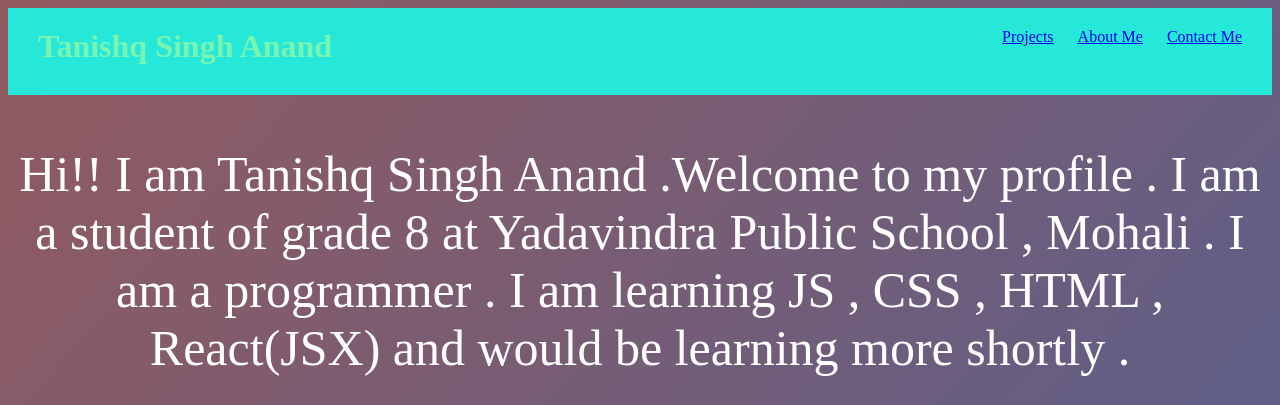
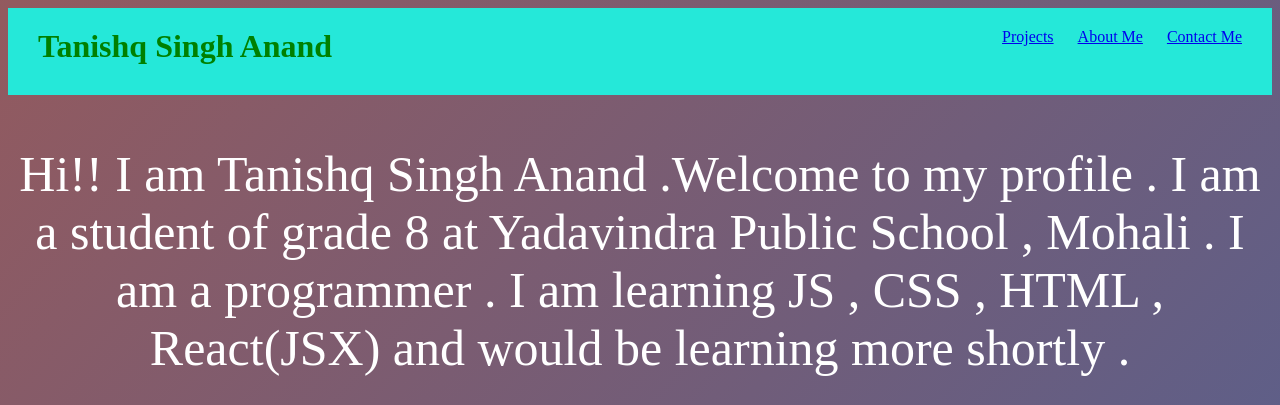
Before and after one commit to TanishqSinghAnand/Tanishq-Singh-Anand-Portfolio, a plain HTML site: page index.html in a window 1280 px wide. Shown: the top 405 px of the page. Drawn offline with Linux system fonts and the light colour scheme.

Commit message:
Update style.css

```diff
--- a/style.css
+++ b/style.css
@@ -1,5 +1,5 @@
 h1 {
-    color: #78f5b3;
+    color: green;
     margin-left: 30px;
     margin-top: 20px;
     margin-bottom: 30px;
```
